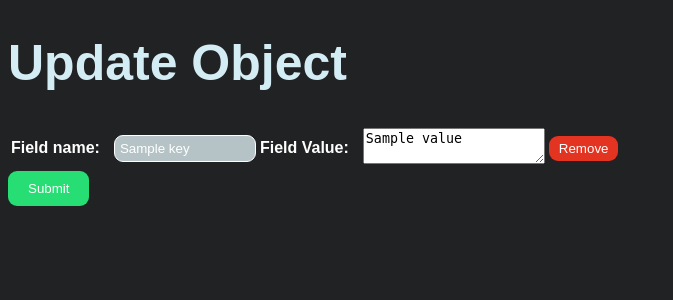
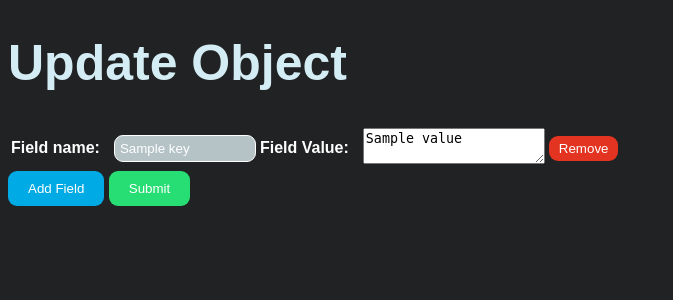
Before and after one commit to Dar9586/CineMetrics, a Flask app: template templates/modify.html in a window 1280 px wide. Shown: the part 86-386 px from the top of the page, without its empty margins (0-673 px from the left). Run offline with Flask 3, Linux system fonts and the light colour scheme; the template is opened without the code that fills it: most values are stand-ins (such as "Sample title", 1, 10 or a date in 2020).

Commit message:
Added button to add field in modify.html

```diff
--- a/templates/modify.html
+++ b/templates/modify.html
@@ -14,7 +14,7 @@
 
 <h1>Update Object</h1>
 <form action="/apply-update/{{collection_name}}/{{object_id}}" method="POST">
-    <table>
+    <table><tbody  id="fields-container">
     {% for key, value in collection|sort_dict %}
     <tr>
         <td><label>Field name:</label></td>
@@ -26,8 +26,27 @@
         </td>
     </tr>
     {% endfor %}
+        </tbody>
     </table>
+    <button id="add-field" type="button">Add Field</button>
     <input type="submit" value="Submit">
+
+    <script>
+                document.getElementById("add-field").addEventListener("click", function() {
+            const fieldsContainer = document.getElementById("fields-container");
+            const field = document.createElement("tr");
+            field.innerHTML = '<tr>\n' +
+                '        <td><label>Field name:</label></td>\n' +
+                '        <td><input name="field_name[]" required type="text"></td>\n' +
+                '        <td><label>Field Value:</label></td>\n' +
+                '        <td><textarea name="field_value[]"></textarea></td>\n' +
+                '        <td>\n' +
+                '            <button class="remove-field">Remove</button>\n' +
+                '        </td>\n' +
+                '    </tr>';
+            fieldsContainer.appendChild(field);
+        });
+    </script>
 </form>
 </body>
 </html>
```
